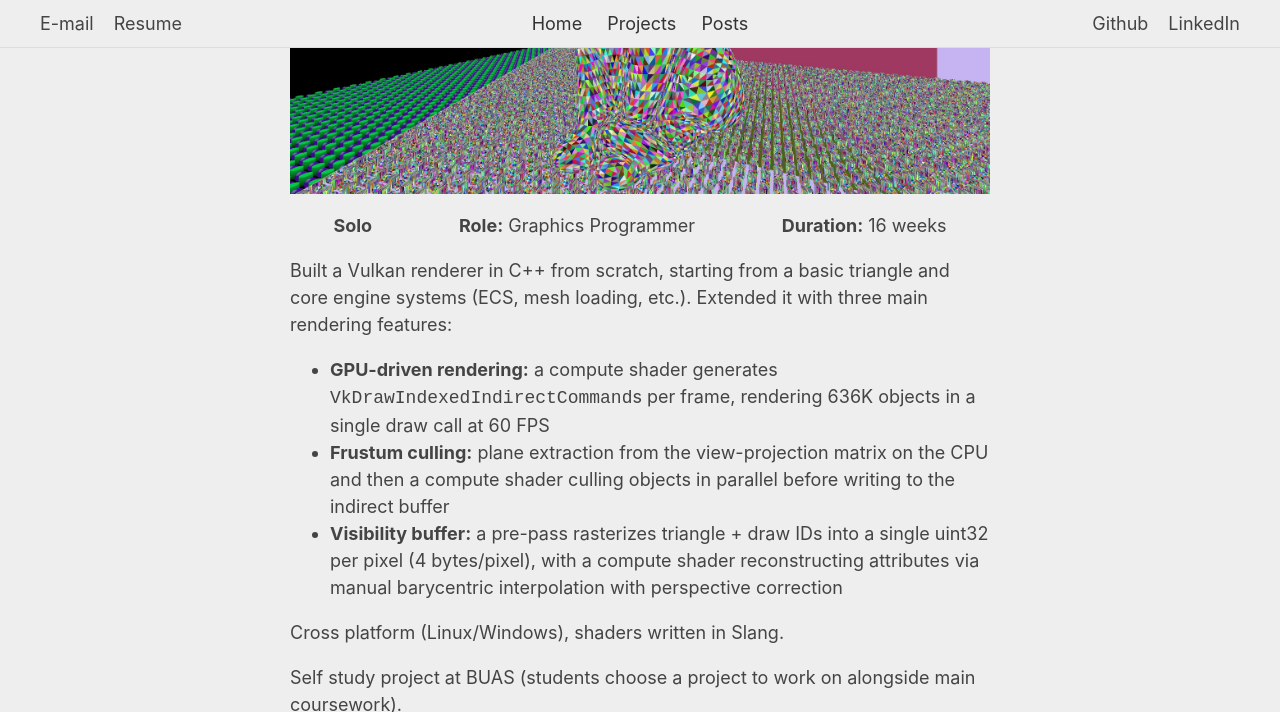
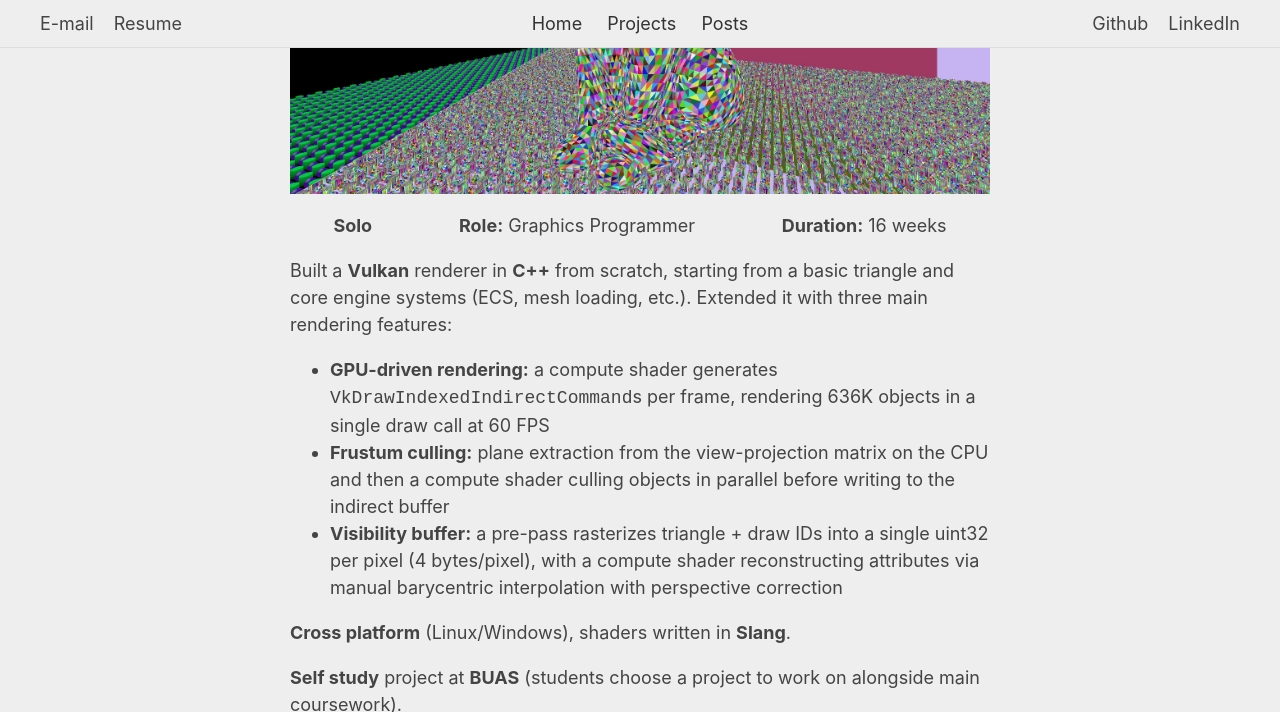
Before and after one commit to bakjedev/bakjedev.github.io, a Jekyll site: the page built from _projects/gpudriven.md, in a window 1280 px wide and 900 px high, scrolled down 341 px, cut to the strip 0-712 px from the top of the window. Built offline with Jekyll 4.4.1, drawn with Linux system fonts in a browser that asks for light colours.

Commit message:
Add boldings to gpu driven desc

```diff
--- a/_projects/gpudriven.md
+++ b/_projects/gpudriven.md
@@ -12,15 +12,15 @@ priority: 2
 - **Duration:** 16 weeks
 {:.project-table}
 
-Built a Vulkan renderer in C++ from scratch, starting from a basic triangle and core engine systems (ECS, mesh loading, etc.). Extended it with three main rendering features:
+Built a **Vulkan** renderer in **C++** from scratch, starting from a basic triangle and core engine systems (ECS, mesh loading, etc.). Extended it with three main rendering features:
 
 - **GPU-driven rendering:** a compute shader generates `VkDrawIndexedIndirectCommand`s per frame, rendering 636K objects in a single draw call at 60 FPS
 - **Frustum culling:** plane extraction from the view-projection matrix on the CPU and then a compute shader culling objects in parallel before writing to the indirect buffer
 - **Visibility buffer:** a pre-pass rasterizes triangle + draw IDs into a single uint32 per pixel (4 bytes/pixel), with a compute shader reconstructing attributes via manual barycentric interpolation with perspective correction
 
-Cross platform (Linux/Windows), shaders written in Slang.
+**Cross platform** (Linux/Windows), shaders written in **Slang**.
 
-Self study project at BUAS (students choose a project to work on alongside main coursework).
+**Self study** project at **BUAS** (students choose a project to work on alongside main coursework).
 
 [![procrastinate](https://gh-card.dev/repos/bakjedev/procrastinate.svg)](https://github.com/bakjedev/procrastinate)
 
```
